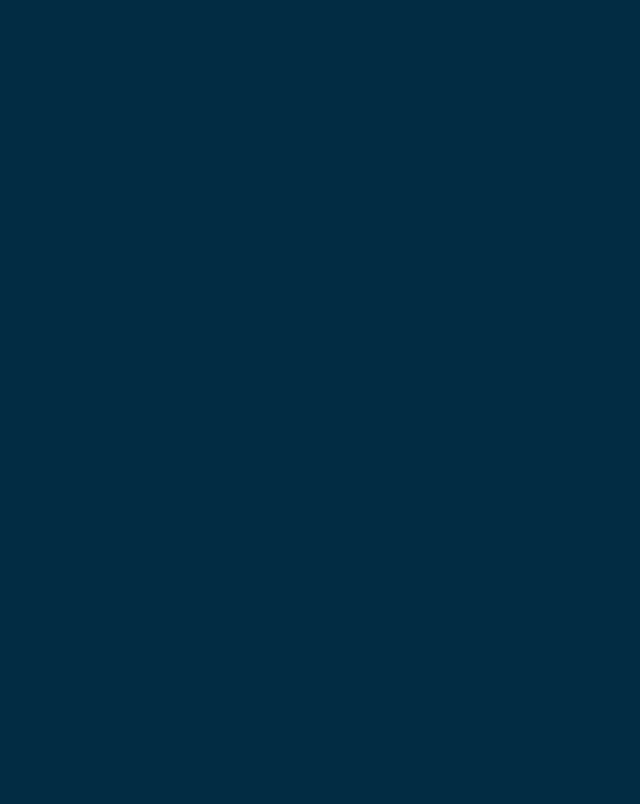
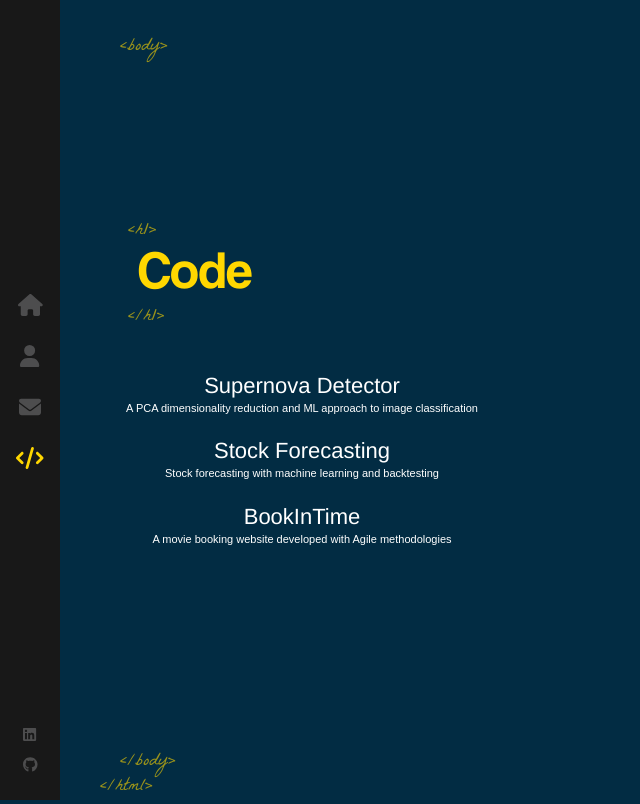
Before and after one commit to bjmcshane/bjmcshane.github.io, a React (Create React App) app in the folder portfolio-website/: page /projects in a window 1280 px wide. Before the commit this address had no page. Shown: the whole page, without its empty margins (0-640 px from the left). Built offline with nearby package versions, Linux system fonts and the light colour scheme.

Commit message:
started projects page

```diff
--- a/portfolio-website/src/App.js
+++ b/portfolio-website/src/App.js
@@ -4,6 +4,7 @@ import Layout from './components/Layout'
 import Home from './components/Home'
 import About from './components/About'
 import Contact from './components/Contact'
+import Projects from './components/Projects'
 
 function App() {
   return (
@@ -13,6 +14,7 @@ function App() {
         <Route index element={<Home />}/>
         <Route path='about' element={<About />}/>
         <Route path='contact' element={<Contact />}/>
+        <Route path='projects' element={<Projects />}/>
       </Route>
     </Routes>
     </>
--- a/portfolio-website/src/components/Layout/index.scss
+++ b/portfolio-website/src/components/Layout/index.scss
@@ -40,7 +40,8 @@
 
 
 .about-page,
-.contact-page {
+.contact-page,
+.projects-page {
     .text-zone {
         position: absolute;
         left: 10%;
--- /dev/null
+++ b/portfolio-website/src/components/Projects/index.js
@@ -0,0 +1,42 @@
+import './index.scss'
+import AnimatedLetters from '../AnimatedLetters'
+import { useState } from 'react'
+import { NavLink } from 'react-router-dom'
+
+const Projects = () => {
+    const [letterClass, setLetterClass] = useState('text-animate')
+    const stringArr = 'Code'.split('')
+    return (
+        <div className='container projects-page'>
+            <div className='text-zone'>
+                <h1>
+                    <AnimatedLetters letterClass={letterClass} strArray={stringArr} idx={15}/>
+                </h1>
+                <div className='project-list'>
+                    <ul>
+                        <li>
+                            <NavLink exact="true" to="/projects/mlproj">
+                                Supernova Detector
+                            </NavLink>
+                            <p>A PCA dimensionality reduction and ML approach to image classification </p>
+                        </li>
+                        <li>
+                            <NavLink exact="true" to="/projects/mlproj">
+                                Stock Forecasting
+                            </NavLink>
+                            <p>Stock forecasting with machine learning and backtesting </p>
+                        </li>
+                        <li>
+                            <NavLink exact="true" to="/projects/mlproj">
+                                BookInTime
+                            </NavLink>
+                            <p>A movie booking website developed with Agile methodologies</p>
+                        </li>
+                    </ul>
+                </div>
+            </div>
+        </div>
+    )
+}
+
+export default Projects
--- /dev/null
+++ b/portfolio-website/src/components/Projects/index.scss
@@ -0,0 +1,35 @@
+.project-list {
+    width: 100px;
+    margin-top: 260px;
+    margin-left: -50px;
+
+    ul {
+        padding: 0;
+        margin: 0;
+
+
+        li {
+            padding: 0;
+            margin: 0;
+            list-style: none;
+            margin-top: 20px;
+
+            a {
+                color: #fff;
+                position: relative;
+                font-size: 22px;
+                text-decoration: none;
+
+                &:hover {
+                    color: #ffd700;
+                    text-decoration: underline;
+                }
+            }
+
+            p {
+                margin: 0;
+                padding: 0;
+            }
+        }
+    }
+}
--- a/portfolio-website/src/components/Sidebar/index.js
+++ b/portfolio-website/src/components/Sidebar/index.js
@@ -3,7 +3,7 @@ import './index.scss'
 import LogoS from "../../assets/images/logo-s.png"
 import LogoSubtitle from "../../assets/images/logo_sub.png"
 import { FontAwesomeIcon } from '@fortawesome/react-fontawesome'
-import { faHome, faEnvelope, faUser } from '@fortawesome/free-solid-svg-icons'
+import { faHome, faEnvelope, faUser, faCode, faComputer } from '@fortawesome/free-solid-svg-icons'
 import {faLinkedin, faGithub } from '@fortawesome/free-brands-svg-icons'
         // <Link className='logo' to='/'>
             // <img src={LogoS} alt="logo" />
@@ -22,6 +22,9 @@ const Sidebar = () => (
             <NavLink exact="true" activeclassname="active" className="contact-link" to="/contact">
                 <FontAwesomeIcon icon={faEnvelope} color="4d4d4e" />
             </NavLink>
+            <NavLink exact="true" activeclassname="active" className="projects-link" to="/projects">
+                <FontAwesomeIcon icon={faCode} color="4d4d4e" />
+            </NavLink>
         </nav>
         <ul>
             <li>
--- a/portfolio-website/src/components/Sidebar/index.scss
+++ b/portfolio-website/src/components/Sidebar/index.scss
@@ -87,6 +87,12 @@
             }
         }
 
+        a.projects-link {
+            &:after {
+                content: "CODE";
+            }
+        }
+
         a.active {
             svg {
                 color: #ffd700;
```
